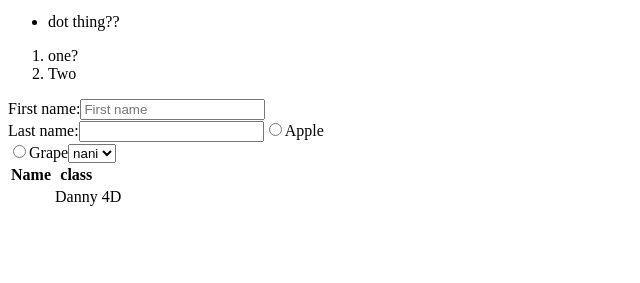
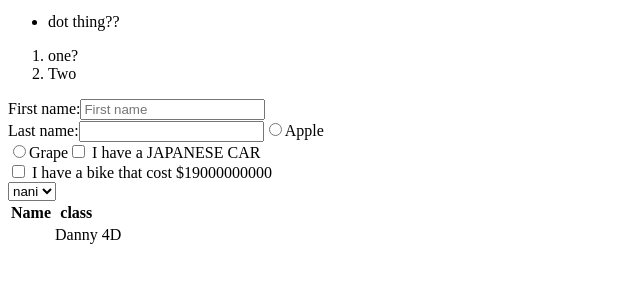
Before and after one commit to 5irno/test, a plain HTML site: page index.html in a window 1280 px wide. Shown: the part 101-384 px from the top of the page, without its empty margins (0-640 px from the left). Drawn offline with Linux system fonts and the light colour scheme.

Commit message:
Update index.html

```diff
--- a/index.html
+++ b/index.html
@@ -43,6 +43,13 @@
 		<label for = "grape">Grape</label>
 	</form>
 
+	<form>
+		<input type="checkbox" id="toyota" name="toyota" value="car">
+		<label for="toyota"> I have a JAPANESE CAR</label><br>
+		<input type="checkbox" id="bob" name="bob" value="bike">
+		<label for="bob"> I have a bike that cost $19000000000</label><br>
+	</form>
+
 	<select>
     	<option>nani</option>
 	</select>
```
